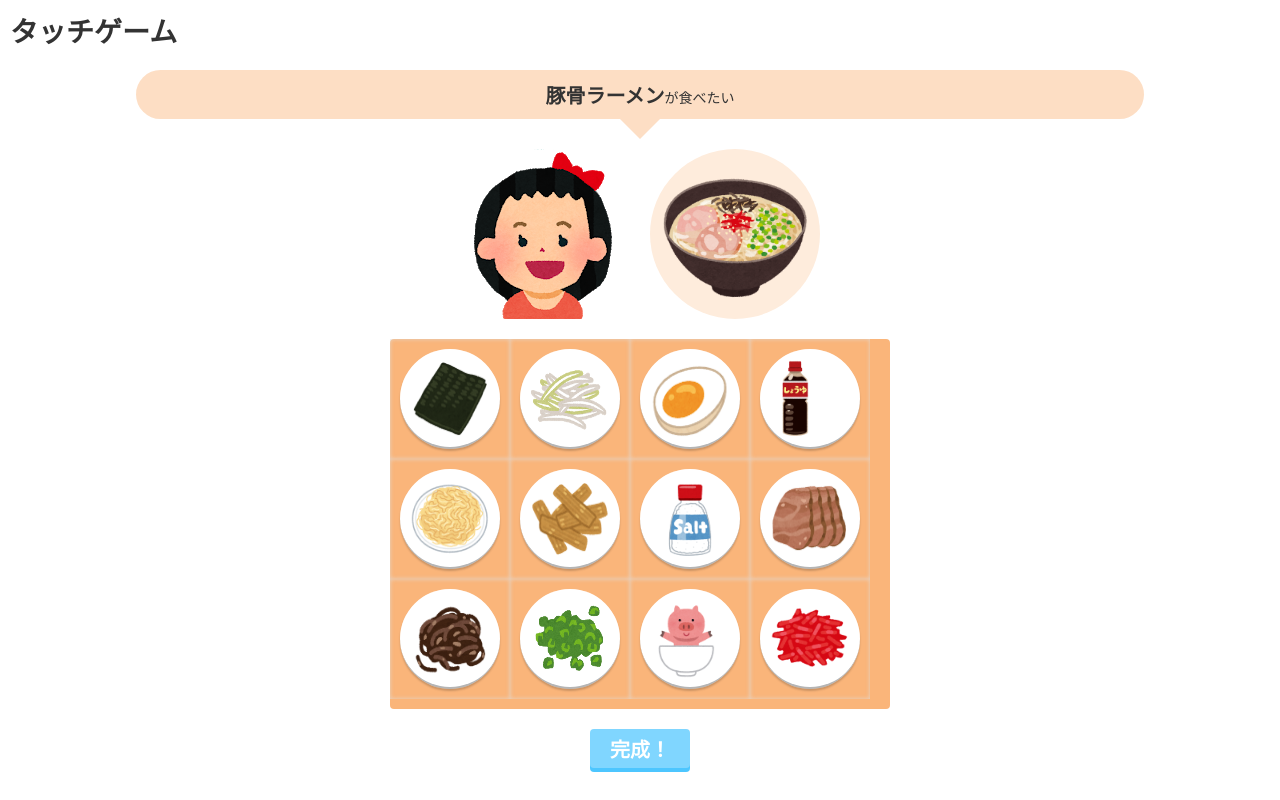
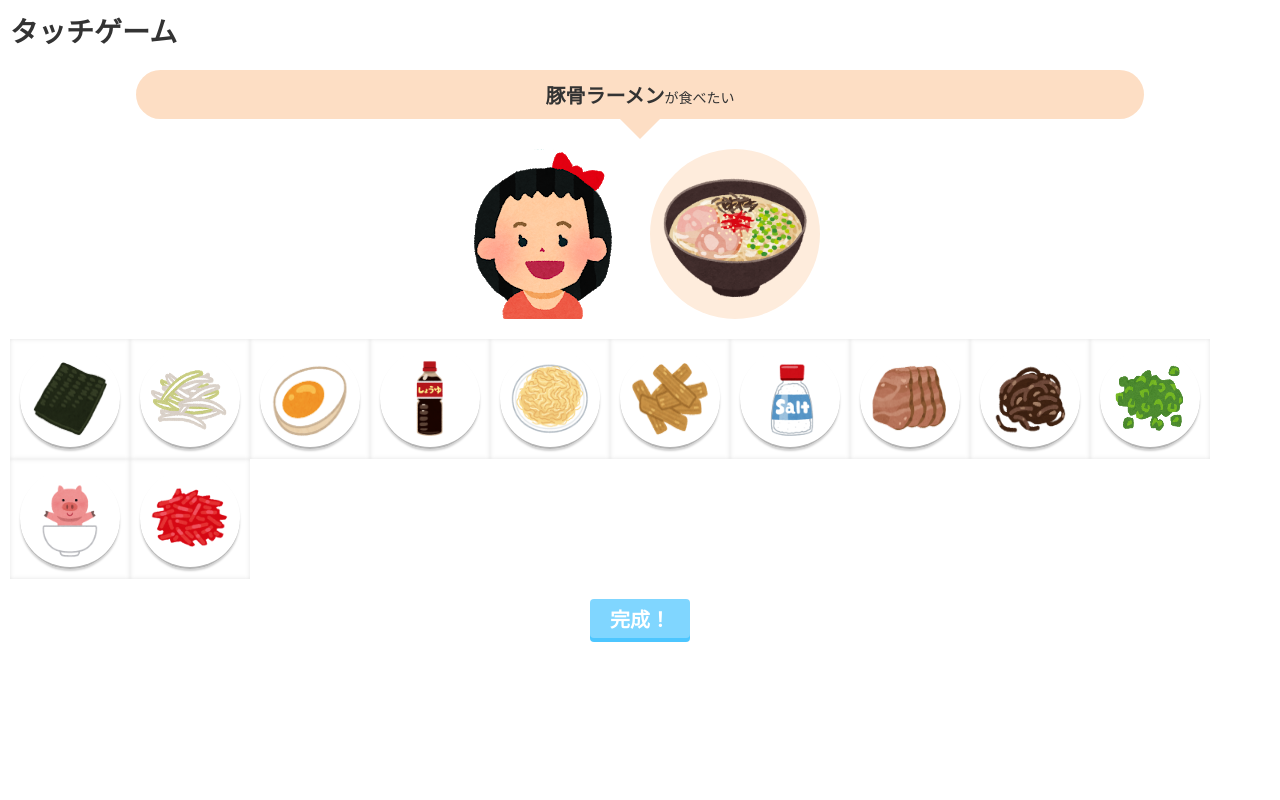
Before and after one commit to harutete/touch-game, a website built with webpack: page index.html in a window 1280 px wide. Both pictures are taken after a click on the button "はじめる". Built offline with nearby package versions, Linux system fonts and the light colour scheme.

Commit message:
スタイル修正

```diff
--- a/src/sass/style.scss
+++ b/src/sass/style.scss
@@ -59,11 +59,8 @@ img {
   &-order-ingredients {
     display: flex;
     flex-wrap: wrap;
-    background: $color-orange;
-    border-radius: 4px;
-    width: 500px;
+    background: $color-white;
     margin: 20px auto 0;
-    padding-bottom: 10px;
     .panel-ingredients {
       display: inline-block;
       position: relative;
@@ -71,11 +68,11 @@ img {
       height: 120px;
       box-shadow: inset 0 0 4px rgba($color-gray, .8);
       padding: 10px 0 0 10px;
-      &:nth-child(4n) {
-        padding-right: 10px;
-      }
       &-inner {
         cursor: pointer;
+        display: flex;
+        align-content: center;
+        justify-content: center;
         position: absolute;
         top: 50%;
         left: 50%;
```
